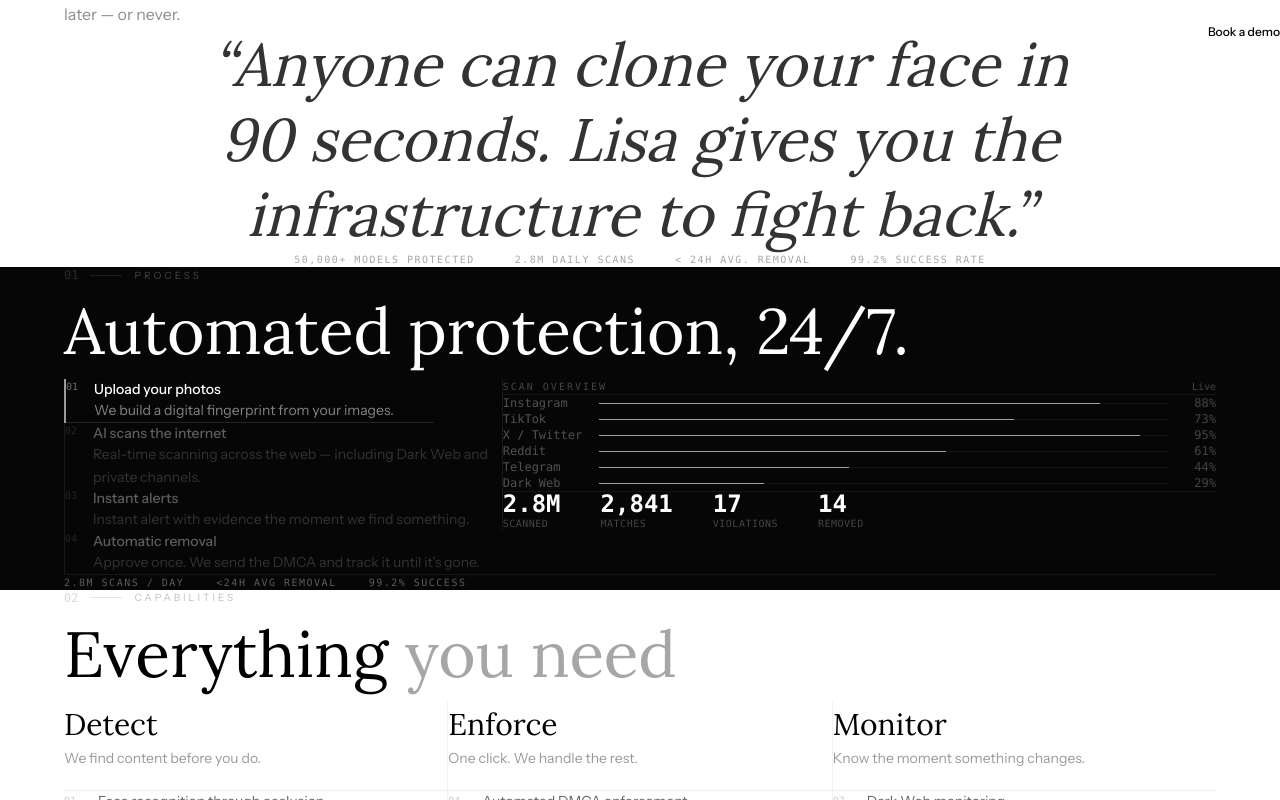
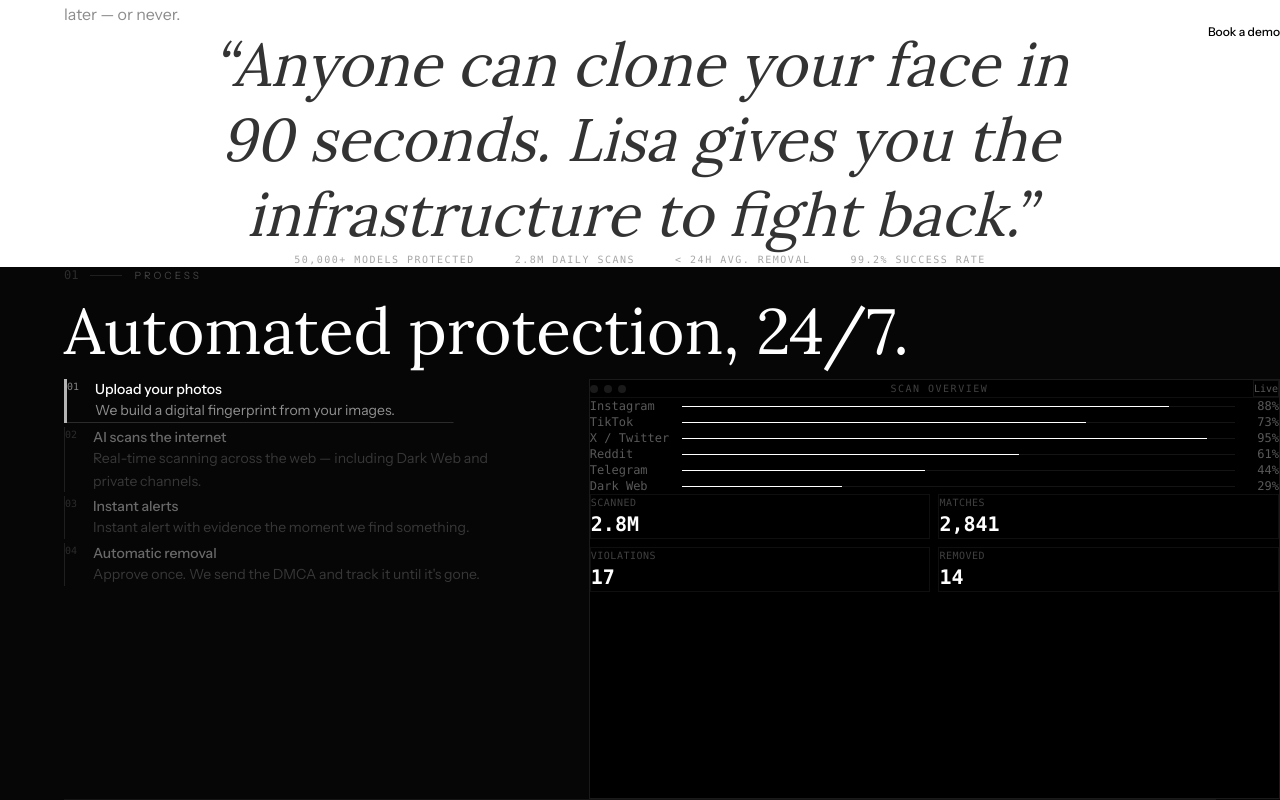
Before and after one commit to Joeysdi/Lisa, a Next.js app: page / in a window 1280 px wide. Both pictures are taken after a click on the button 282 px from the left and 1633 px from the top of the page. Shown: the part 1233-2033 px from the top of the page. Built offline with nearby package versions, Linux system fonts and the light colour scheme.

Commit message:
Revert "Redesign PROCESS section — remove all square containers"
This reverts commit ce5658f78030bca64e561bed3100ea309ec94976.

```diff
--- a/components/sections/how-it-works.tsx
+++ b/components/sections/how-it-works.tsx
@@ -10,23 +10,23 @@
   {
     title: "SCAN OVERVIEW", badge: "Live",
     content: (
-      <div className="space-y-4">
+      <div className="space-y-3">
         {[["Instagram",88],["TikTok",73],["X / Twitter",95],["Reddit",61],["Telegram",44],["Dark Web",29]].map(([l,w]) => (
-          <div key={String(l)} className="flex items-center gap-4">
-            <span className="text-white/30 text-xs font-mono w-20 shrink-0">{l}</span>
-            <div className="flex-1 h-px bg-white/6 overflow-hidden">
-              <motion.div className="h-full bg-white/60"
+          <div key={String(l)} className="flex items-center gap-3">
+            <span className="text-white/35 text-xs font-mono w-20 shrink-0">{l}</span>
+            <div className="flex-1 h-px bg-white/8 overflow-hidden">
+              <motion.div className="h-full bg-white"
                 initial={{ width:0 }} animate={{ width:`${w}%` }}
-                transition={{ duration:1.4, ease:[0.4,0,0.2,1], delay:0.1 }} />
+                transition={{ duration:1.2, ease:[0.4,0,0.2,1], delay:0.2 }} />
             </div>
-            <span className="text-white/25 text-xs font-mono w-8 text-right">{w}%</span>
+            <span className="text-white/35 text-xs font-mono w-8 text-right">{w}%</span>
           </div>
         ))}
-        <div className="flex gap-10 pt-4 border-t border-white/6 flex-wrap">
-          {[["2.8M","Scanned"],["2,841","Matches"],["17","Violations"],["14","Removed"]].map(([v,l]) => (
-            <div key={String(l)}>
-              <div className="font-mono font-semibold text-2xl text-white leading-none">{v}</div>
-              <div className="text-white/25 text-[10px] font-mono uppercase tracking-wider mt-1.5">{l}</div>
+        <div className="grid grid-cols-2 gap-2 mt-4">
+          {[["Scanned","2.8M"],["Matches","2,841"],["Violations","17"],["Removed","14"]].map(([l,v]) => (
+            <div key={String(l)} className="border border-white/6 p-3">
+              <div className="text-white/25 text-[10px] font-mono uppercase tracking-wider mb-1">{l}</div>
+              <div className="font-mono font-bold text-xl text-white">{v}</div>
             </div>
           ))}
         </div>
@@ -44,9 +44,9 @@
           ["bg-white/20","Licensed use — brand campaign","3h ago"],
           ["bg-white/20","Authorized repost — agency account","5h ago"],
         ].map(([dot,text,time]) => (
-          <div key={String(text)} className="flex items-center gap-4 py-3.5">
+          <div key={String(text)} className="flex items-center gap-3 py-3">
             <div className={`w-1.5 h-1.5 rounded-full shrink-0 ${dot}`} />
-            <span className="text-white/55 text-sm flex-1 leading-tight font-sans">{text}</span>
+            <span className="text-white/60 text-sm flex-1 leading-tight">{text}</span>
             <span className="text-white/20 text-xs font-mono shrink-0">{time}</span>
           </div>
         ))}
@@ -56,27 +56,21 @@
   {
     title: "CONTENT REVIEW", badge: "Awaiting approval",
     content: (
-      <div className="space-y-5">
-        <div className="text-white/20 text-[10px] font-mono tracking-[.2em]">DETECTED — DEEPFAKE VIDEO</div>
-        <div className="flex gap-2 flex-wrap">
-          {[["AI GENERATED","text-white/50"],["HIGH RISK","text-white/50"],["TELEGRAM","text-white/25"]].map(([l,c]) => (
-            <span key={String(l)} className={`text-[10px] font-mono tracking-wider ${c} after:content-['·'] after:ml-2 after:text-white/10 last:after:content-none`}>{l}</span>
+      <div>
+        <div className="text-white/20 text-[10px] font-mono tracking-[.15em] mb-3">DETECTED — DEEPFAKE VIDEO</div>
+        <div className="flex gap-1.5 flex-wrap mb-4">
+          {[["AI GENERATED","border-white/15 text-white/45"],["HIGH RISK","border-white/15 text-white/45"],["TELEGRAM","border-white/8 text-white/25"]].map(([l,s]) => (
+            <span key={String(l)} className={`text-[10px] font-bold tracking-wider px-2 py-0.5 border ${s}`}>{l}</span>
           ))}
         </div>
-        <div className="space-y-1 text-white/30 text-sm font-mono leading-relaxed">
-          <div>Channel: @leaks2026 · ~8,400 views</div>
-          <div>Shares: 312 · Accuracy: 98.7%</div>
-          <div>Detected: 2 min ago</div>
+        <div className="text-white/30 text-sm leading-loose mb-5 font-mono">
+          Channel: @leaks2026 · ~8,400 views<br/>Shares: 312 · Accuracy: 98.7%<br/>Detected: 2 min ago
         </div>
-        <div className="flex gap-3 pt-2">
-          <button className="flex-1 bg-white text-black text-xs font-semibold py-2.5 rounded-full
-                             hover:bg-white/90 transition-colors focus-visible:outline-none focus-visible:ring-1 focus-visible:ring-white/50">
-            Remove
-          </button>
-          <button className="flex-1 border border-white/15 text-white/40 text-xs font-semibold py-2.5 rounded-full
-                             hover:border-white/30 hover:text-white/60 transition-colors focus-visible:outline-none focus-visible:ring-1 focus-visible:ring-white/50">
-            Allow
-          </button>
+        <div className="flex gap-2">
+          <button className="flex-1 bg-white text-black text-xs font-semibold py-2.5
+                             hover:bg-white/90 transition-colors focus-visible:outline-none focus-visible:ring-1 focus-visible:ring-white/50">Remove</button>
+          <button className="flex-1 border border-white/12 text-white/40 text-xs font-semibold
+                             py-2.5 hover:border-white/25 transition-colors focus-visible:outline-none focus-visible:ring-1 focus-visible:ring-white/50">Allow</button>
         </div>
       </div>
     ),
@@ -84,24 +78,24 @@
   {
     title: "TAKEDOWN TRACKER", badge: "3 Active",
     content: (
-      <div className="space-y-5">
+      <div className="space-y-4">
         {[
-          ["Vid","Deepfake video — Telegram","2h ago","Sent","text-white/40"],
-          ["Img","Stolen photo — adult site","18h ago","Done","text-white/65"],
-          ["AI","AI image — Reddit","1h ago","Pending","text-white/25"],
-          ["Aud","Voice clone — TikTok","3d ago","Done","text-white/65"],
-        ].map(([icon,name,time,badge,bc]) => (
-          <div key={String(name)} className="flex items-center gap-4">
-            <span className="text-[10px] font-mono text-white/15 w-6 shrink-0">{icon}</span>
+          ["Vid","Deepfake video — Telegram","2h ago","Sent","border-white/12 text-white/40"],
+          ["Img","Stolen photo — adult site","18h ago","Done","border-white/15 text-white/70"],
+          ["AI","AI image — Reddit","1h ago","Pending","border-white/8 text-white/25"],
+          ["Aud","Voice clone — TikTok","3d ago","Done","border-white/15 text-white/70"],
+        ].map(([icon,name,time,badge,bs]) => (
+          <div key={String(name)} className="flex items-center gap-3">
+            <span className="text-[10px] font-mono text-white/20 w-6 shrink-0">{icon}</span>
             <div className="flex-1 min-w-0">
-              <div className="text-white/55 text-sm font-sans truncate">{name}</div>
-              <div className="text-white/20 text-xs font-mono mt-0.5">{time}</div>
+              <div className="text-white/60 text-sm font-medium truncate">{name}</div>
+              <div className="text-white/20 text-xs font-mono">{time}</div>
             </div>
-            <span className={`text-[10px] font-mono shrink-0 ${bc}`}>{badge}</span>
+            <span className={`text-[10px] font-semibold px-2 py-1 border shrink-0 ${bs}`}>{badge}</span>
           </div>
         ))}
-        <div className="pt-3 border-t border-white/6 text-white/20 text-xs font-mono">
-          Avg removal: <span className="text-white/45">21 hours</span>
+        <div className="pt-2 border-t border-white/6 text-white/25 text-xs font-mono">
+          Avg removal: <span className="text-white/50">21 hours</span>
         </div>
       </div>
     ),
@@ -151,29 +145,29 @@
           </h2>
         </FadeUp>
 
-        <div className="grid grid-cols-1 lg:grid-cols-[38%_62%] gap-0 items-start mt-16">
+        <div className="grid grid-cols-1 lg:grid-cols-[40%_60%] gap-16 items-start mt-16">
 
           {/* Steps */}
-          <div className="flex flex-col lg:pr-14">
+          <div className="flex flex-col gap-1">
             {steps.map((s,i) => (
               <button key={i} onClick={() => { setActive(i); startTimer(); }}
                 className={`text-left transition-all duration-200
                   ${active===i
-                    ? "border-l-2 border-l-white/60 pl-6 pr-4 py-5"
-                    : "border-l border-l-white/8 pl-6 pr-4 py-4 hover:border-l-white/20"
+                    ? "border-l-[3px] border-l-white/70 pl-6 pr-4 py-5"
+                    : "border-l border-l-white/10 pl-6 pr-4 py-4 hover:border-l-white/25"
                   }`}>
                 <div className="flex items-start gap-4">
                   <span className={`font-mono text-[10px] shrink-0 mt-1 transition-colors tabular-nums
-                    ${active===i ? "text-white/40" : "text-white/12"}`}>{s.num}</span>
+                    ${active===i ? "text-white/50" : "text-white/15"}`}>{s.num}</span>
                   <div>
                     <div className={`font-sans font-medium text-sm mb-1.5 transition-colors
-                      ${active===i ? "text-white" : "text-white/35"}`}>{s.t}</div>
-                    <div className={`text-sm leading-relaxed transition-colors font-sans
-                      ${active===i ? "text-white/50" : "text-white/18"}`}>{s.d}</div>
+                      ${active===i ? "text-white" : "text-white/40"}`}>{s.t}</div>
+                    <div className={`text-sm leading-relaxed transition-colors
+                      ${active===i ? "text-white/55" : "text-white/20"}`}>{s.d}</div>
                   </div>
                 </div>
                 {active===i && (
-                  <motion.div className="h-px bg-white/12 mt-4 ml-9"
+                  <motion.div className="h-px bg-white/15 mt-4 ml-9"
                     initial={{ scaleX:0 }} animate={{ scaleX:1 }}
                     transition={{ duration:4.2 }} style={{ transformOrigin:"left" }} />
                 )}
@@ -181,27 +175,35 @@
             ))}
           </div>
 
-          {/* Data panel — open, no container */}
-          <div className="mt-8 lg:mt-0 lg:border-l lg:border-white/8 lg:pl-14 pt-1">
-
-            {/* Panel label */}
-            <div className="flex items-center justify-between mb-7 pb-4 border-b border-white/6">
-              <span className="font-mono text-[10px] text-white/25 tracking-[.2em] uppercase">
+          {/* Panel */}
+          <div className="bg-black border border-white/10 min-h-[420px] flex flex-col">
+            {/* Window chrome */}
+            <div className="flex items-center justify-between px-6 py-4 border-b border-white/6 shrink-0">
+              <div className="flex items-center gap-1.5">
+                {[0,1,2].map(d => (
+                  <div key={d} className="w-2 h-2 rounded-full bg-white/10" />
+                ))}
+              </div>
+              <span className="font-mono text-[10px] text-white/25 tracking-[.15em]">
                 {panels[active].title}
               </span>
-              <span className="font-mono text-[10px] text-white/25">{panels[active].badge}</span>
+              <span className="text-[10px] text-white/35 border border-white/8 px-2.5 py-1 font-mono">
+                {panels[active].badge}
+              </span>
             </div>
 
-            <AnimatePresence mode="wait">
-              <motion.div key={active}
-                initial={{ opacity:0, y:6 }} animate={{ opacity:1, y:0 }}
-                exit={{ opacity:0, y:-6 }}
-                transition={{ duration: dur.fast, ease: ease.decelerate }}>
-                {panels[active].content}
-              </motion.div>
-            </AnimatePresence>
+            {/* Content */}
+            <div className="p-7 flex-1">
+              <AnimatePresence mode="wait">
+                <motion.div key={active}
+                  initial={{ opacity:0, y:4 }} animate={{ opacity:1, y:0 }}
+                  exit={{ opacity:0, y:-4 }} transition={{ duration: dur.instant, ease: ease.decelerate }}>
+                  {panels[active].content}
+                </motion.div>
+              </AnimatePresence>
+            </div>
+          </div>
 
-          </div>
         </div>
 
         {/* Stats strip */}
```
